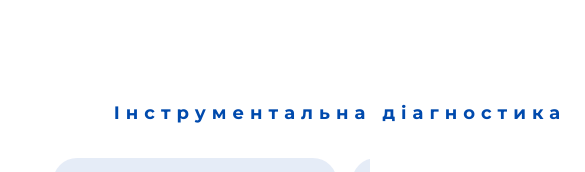
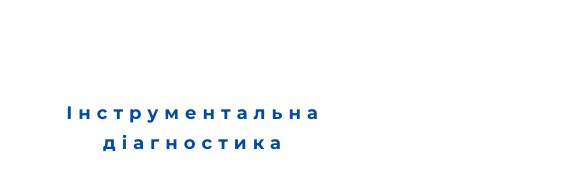
Before and after one commit to MariiaButova/Deep-sleep, a website: page app/diagnostic.html in a window 390 px wide. Shown: the part 4211-4383 px from the top of the page, 585 px wide, since content can reach past the window. Drawn offline with Linux system fonts and the light colour scheme.

Commit message:
update file

```diff
--- a/app/diagnostic.html
+++ b/app/diagnostic.html
@@ -185,9 +185,7 @@
             <section class="methods">
                 <div class="container">
                     <div class="methods__inner">
-                        <div class="subtitle__inner methods__subtitle-inner">
-                            <p class="subtitle methods__subtitle">Інструментальна діагностика</p>
-                        </div>
+                        <p class="subtitle methods__subtitle">Інструментальна діагностика</p>
                         <div class="methods__list">
                             <div class="methods__list-item">
                                 <div class="methods__list-content">
--- a/app/scss/style.scss
+++ b/app/scss/style.scss
@@ -680,7 +680,7 @@
         width: 100%;
     }
     &__item-img {
-        margin: 0 auto;
+        margin: 0 auto 10px;
     }
     &__item-name{
         max-width: 284px;
@@ -1133,20 +1133,8 @@
     margin: 0 auto;
     margin-bottom: 150px;
     @include adaptiv-value("margin-bottom", 150, 50, 1);
-    &__subtitle-inner {
-        width: 640px;
-        &::before {
-            content:'';
-            position: absolute;
-            top: 13px;
-            left: 0;
-            width: 70px;
-            height: 2px;
-            background-color: $blue;
-        }
-    }
     &__subtitle{
-        padding-left: 0;
+        padding-right: 86px;
         display: inline-block;
         margin-bottom: 30px;
         font-weight: 700;
@@ -1156,15 +1144,13 @@
         &::after {
             content:'';
             position: absolute;
-            top: 13px;
-            margin-left: 24px;
+            top: 14px;
+            margin-left: 18px;
             width: 70px;
             height: 2px;
             background-color: $blue;
         }
-        &::before{
-            content: none;
-        }
+
     }
     &__list{
         margin: 0 auto;
@@ -1319,10 +1305,11 @@
     .methods {
         &__subtitle{
             padding-left: 0;
-        }
-        &__subtitle-inner::before{
+            padding-right: 0;
+        }
+        &__subtitle::before {
             content:none;
-        }
+            }
         &__subtitle::after{
             content:none;
         }
```
Also changed, not shown: app/css/style.min.css.
